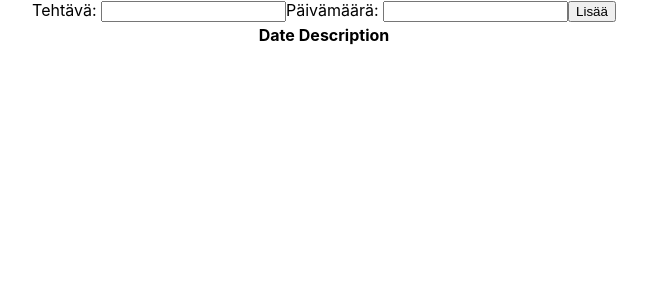
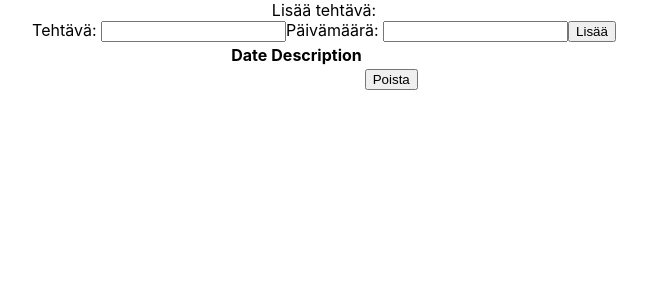
Before and after one commit to aapokiljunen/Todo-app, a React (Create React App) app: page / in a window 1280 px wide. Both pictures are taken after a click on the button "Lisää". Shown: the top 300 px of the page, without its empty margins (316-963 px from the left). Built offline with nearby package versions, Linux system fonts and the light colour scheme.

Commit message:
viikko 5 tehtävät

```diff
--- a/src/components/TodoList.js
+++ b/src/components/TodoList.js
@@ -8,7 +8,7 @@ function TodoList() {
     const [todos, setTodos] = useState([]);
 
     const inputChanged = (event) => {
-        setTodoLine({...todoLine, [event.target.name]: event.target.value });
+        setTodoLine({ ...todoLine, [event.target.name]: event.target.value });
         console.log(todos);
     }
     const addTodo = () => {
@@ -16,12 +16,18 @@ function TodoList() {
         console.log(todos);
     }
 
+    const deleteTodo = (index) => {
+        setTodos(todos.filter((todo, i) => i !== index));
+    };
+
     return (
         <div>
-            Tehtävä: <input type="text" name="date" onChange={inputChanged} value={todoLine.date} />
-            Päivämäärä: <input type="text" name="desc" onChange={inputChanged} value={todoLine.desc} />
-            <button onClick={addTodo}>Lisää</button>
-            <TodoTable todos={todos} />
+            <div>Lisää tehtävä:</div>
+            <div>
+                Tehtävä: <input type="text" name="date" onChange={inputChanged} value={todoLine.date} />
+                Päivämäärä: <input type="text" name="desc" onChange={inputChanged} value={todoLine.desc} />
+                <button onClick={addTodo}>Lisää</button></div>
+            <TodoTable todos={todos} deleteTodo={deleteTodo} />
         </div>
     );
 }
--- a/src/components/TodoTable.js
+++ b/src/components/TodoTable.js
@@ -5,8 +5,8 @@ function TodoTable(props) {
         <div>
             <table><tbody>
                 <tr><th>Date</th><th>Description</th></tr>
-                {props.todos.map((item, index) => <tr key={index}>
-                    <td>{item.date}</td><td>{item.desc}</td></tr>)}
+                {props.todos.map((todoLine, index) => <tr key={index}>
+                    <td>{todoLine.date}</td><td>{todoLine.desc}</td><button onClick={() => props.deleteTodo(index)}>Poista</button></tr>)}
             </tbody></table>
         </div>
     )
```
